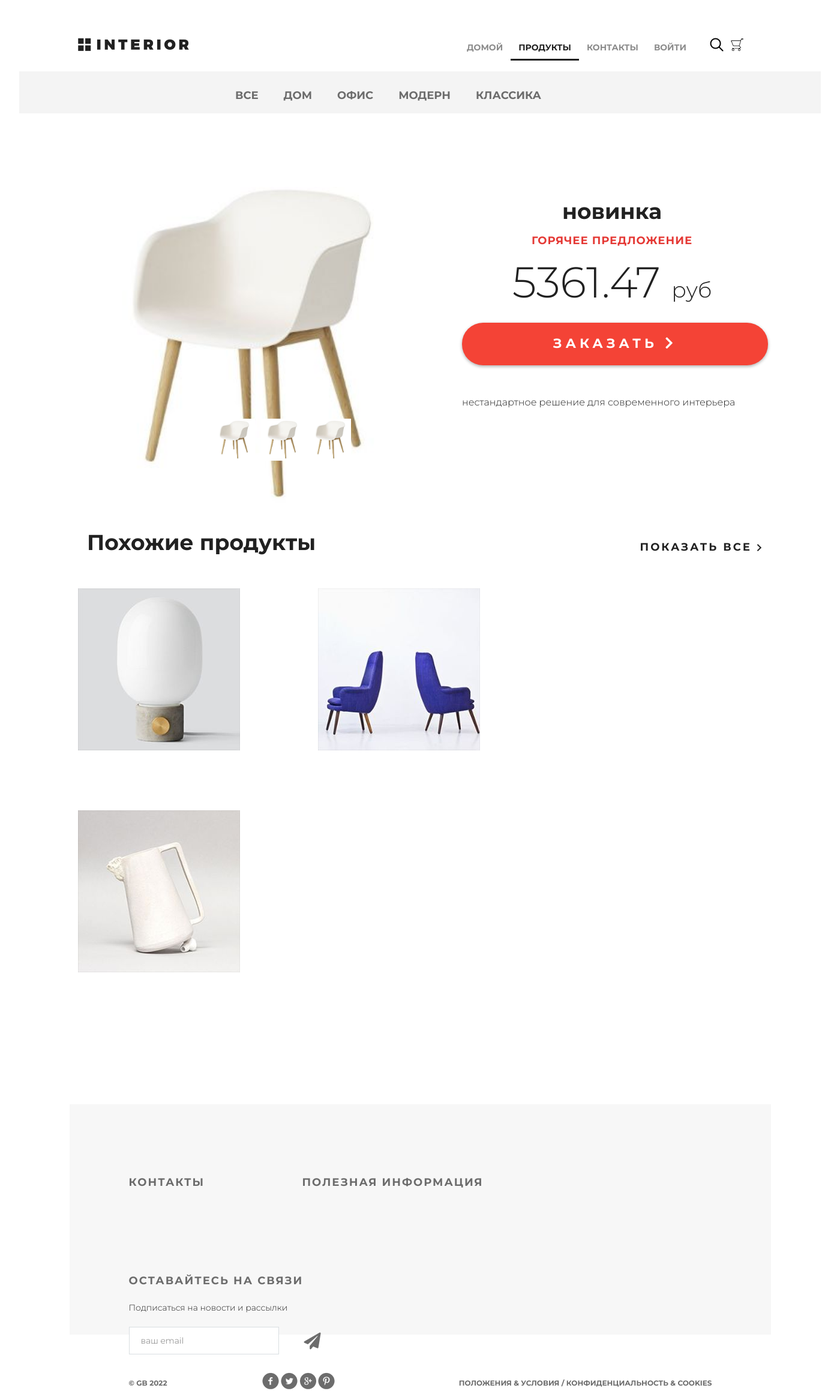
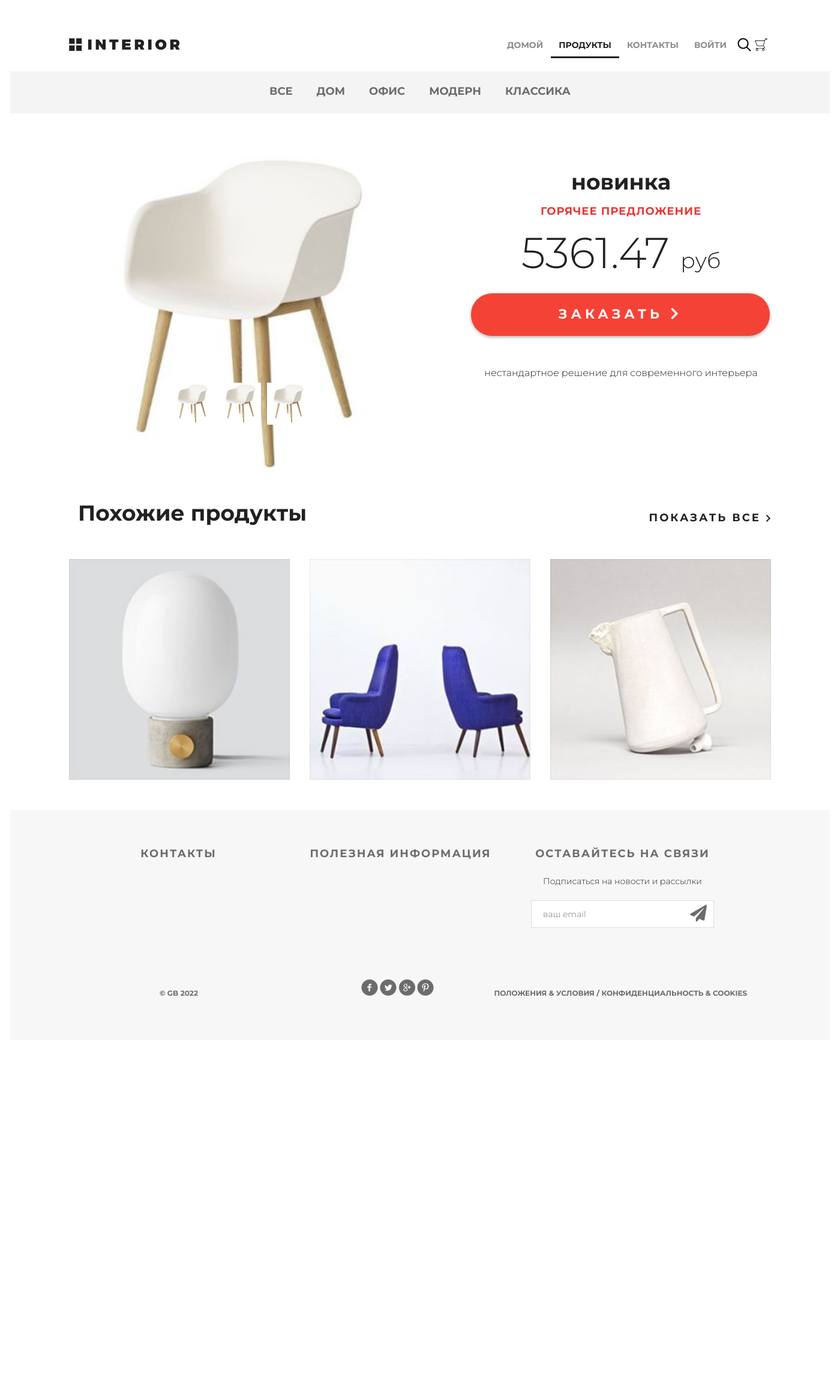
Before and after one commit to mesropt/geekshop, a Django app: page /products/ in a window 1400 px wide. Shown: the whole page at 60% size. After the commit the page ends 1662 px from the top, so only its background shows below. Run offline with Django 3.2, Linux system fonts and the light colour scheme; data comes from the database, SQL or seed files in the repository; parts of the project's set-up code (start-up, migrations or seed data) failed here and were passed over; some libraries are stand-ins or nearby versions.

Commit message:
Lesson 15 (#8)
Lesson_15 ready.

```diff
--- a/mainapp/views.py
+++ b/mainapp/views.py
@@ -1,6 +1,7 @@
 import random
 
 from django.conf import settings
+from django.core.cache import cache
 from django.core.paginator import EmptyPage, PageNotAnInteger, Paginator
 from django.shortcuts import get_object_or_404, render
 from django.utils import timezone
@@ -8,9 +9,84 @@
 from .models import Contact, Product, ProductCategory
 
 
+def get_links_menu():
+    if settings.LOW_CACHE:
+        key = "links_menu"
+        links_menu = cache.get(key)
+        if links_menu is None:
+            # print(f'caching {key}')
+            links_menu = ProductCategory.objects.filter(is_active=True)
+            cache.set(key, links_menu)
+        return links_menu
+    else:
+        return ProductCategory.objects.filter(is_active=True)
+
+
+def get_category(pk):
+    if settings.LOW_CACHE:
+        key = f"category_{pk}"
+        category = cache.get(key)
+        if category is None:
+            category = get_object_or_404(ProductCategory, pk=pk)
+            cache.set(key, category)
+        return category
+    else:
+        return get_object_or_404(ProductCategory, pk=pk)
+
+
+def get_products():
+    if settings.LOW_CACHE:
+        key = "products"
+        products = cache.get(key)
+        if products is None:
+            products = Product.objects.filter(is_active=True, category__is_active=True).select_related("category")
+            cache.set(key, products)
+        return products
+    else:
+        return Product.objects.filter(is_active=True, category__is_active=True).select_related("category")
+
+
+def get_product(pk):
+    if settings.LOW_CACHE:
+        key = f"product_{pk}"
+        product = cache.get(key)
+        if product is None:
+            product = get_object_or_404(Product, pk=pk)
+            cache.set(key, product)
+        return product
+    else:
+        return get_object_or_404(Product, pk=pk)
+
+
+def get_products_orederd_by_price():
+    if settings.LOW_CACHE:
+        key = "products_orederd_by_price"
+        products = cache.get(key)
+        if products is None:
+            products = Product.objects.filter(is_active=True, category__is_active=True).order_by("price")
+            cache.set(key, products)
+        return products
+    else:
+        return Product.objects.filter(is_active=True, category__is_active=True).order_by("price")
+
+
+def get_products_in_category_orederd_by_price(pk):
+    if settings.LOW_CACHE:
+        key = f"products_in_category_orederd_by_price_{pk}"
+        products = cache.get(key)
+        if products is None:
+            products = Product.objects.filter(category__pk=pk, is_active=True, category__is_active=True).order_by(
+                "price"
+            )
+            cache.set(key, products)
+        return products
+    else:
+        return Product.objects.filter(category__pk=pk, is_active=True, category__is_active=True).order_by("price")
+
+
 def main(request):
     title = "главная"
-    products = Product.objects.filter(is_active=True, category__is_active=True)[:3]
+    products = get_products()[:3]
     content = {"title": title, "products": products, "media_url": settings.MEDIA_URL}
     return render(request, "mainapp/index.html", content)
 
@@ -26,7 +102,7 @@
 
 
 def get_hot_product_list():
-    products = Product.objects.filter(is_active=True, category__is_active=True).select_related("category")
+    products = get_products()
     hot_product = random.sample(list(products), 1)[0]
     hot_list = products.exclude(pk=hot_product.pk)[:3]
     return (hot_product, hot_list)
@@ -34,17 +110,15 @@
 
 def products(request, pk=None, page=1):
     title = "продукты"
-    links_menu = ProductCategory.objects.filter(is_active=True)
+    links_menu = get_links_menu()
 
     if pk is not None:
         if str(pk) == str(0):
             category = {"pk": 0, "name": "все"}
-            products = Product.objects.filter(is_active=True, category__is_active=True).order_by("price")
+            products = get_products_orederd_by_price()
         else:
-            category = get_object_or_404(ProductCategory, pk=pk)
-            products = Product.objects.filter(category__pk=pk, is_active=True, category__is_active=True).order_by(
-                "price"
-            )
+            category = get_category(pk)
+            products = get_products_in_category_orederd_by_price(pk)
 
         paginator = Paginator(products, 2)
         try:
@@ -79,13 +153,17 @@
     title = "продукты"
     content = {
         "title": title,
-        "links_menu": ProductCategory.objects.filter(is_active=True),
-        "product": get_object_or_404(Product, pk=pk),
+        "links_menu": get_links_menu(),
+        "product": get_product(pk),
         "media_url": settings.MEDIA_URL,
     }
     return render(request, "mainapp/product.html", content)
 
 
+from django.views.decorators.cache import cache_page
+
+
+@cache_page(600)
 def contact(request):
     title = "о нас"
     visit_date = timezone.now()
--- a/requirements.txt
+++ b/requirements.txt
@@ -18,10 +18,12 @@
 pygraphviz==1.9
 PyJWT==2.3.0
 pyparsing==3.0.7
+python-memcached==1.59
 python3-openid==3.2.0
 pytz==2021.3
 requests==2.27.1
 requests-oauthlib==1.3.1
+six==1.16.0
 social-auth-app-django==5.0.0
 social-auth-core==4.2.0
 sqlparse==0.4.2
--- a/static/style.css
+++ b/static/style.css
@@ -700,37 +700,47 @@
 }
 
 .clr {
-    height: 384px;
+    height: 50px;
 }
 
 .container {
-    width: 1366px;
-    max-width: 1366px;
+    min-width: 1366px;
     margin: 0 auto;
+    padding: 0;
     min-height: 100%;
 }
 
 .slider {
     height: 800px;
+    margin: 0 auto;
+    padding: 0px 98px 0px 98px;
     background-image: url(/static/img/slider.jpg);
-    /*padding-left: 98px;*/
-    padding-left: 78px;
-    padding-right: 211px;
-    position: relative;
+    position: relative;
+}
+
+.header {
+    padding-top: 63px;
+    display: grid;
+    grid-auto-flow: column;
+    justify-content: end;
+}
+
+.header .logo,
+.header .menu,
+.header .search,
+.header .basket {
+    margin: 0 5px 0 0;
 }
 
 .logo {
     background-image: url(/static/img/logo.png);
-    margin-top: 63px;
     width: 185px;
     height: 22px;
-    float: left;
+    position: absolute;
 }
 
 .menu {
     list-style-type: none;
-    margin-top: 67px;
-    float: right;
 }
 
 .menu li {
@@ -770,10 +780,6 @@
     width: 23px;
     height: 23px;
     background-image: url(/static/img/search.png);
-    position: absolute;
-    top: 63px;
-    /*left: 1176px;*/
-    left: 1151px;
 }
 
 .basket {
@@ -781,24 +787,21 @@
     width: 23px;
     height: 23px;
     background-image: url(/static/img/basket.png);
-    position: absolute;
-    top: 63px;
-    /*left: 1210px;*/
-    left: 1185px;
     text-decoration: none;
     color: #555;
 }
 
 .basket span {
     display: block;
-    margin-left: 30px;
-    width: 150px;
-}
-
-.clearfix:after {
-    content: "";
-    display: block;
-    clear: both;
+    margin-left: 28px;
+    width: 85px;
+}
+
+.footer>.clearfix {
+    display: flex;
+    justify-content: space-evenly;
+    width: 100%;
+    margin-bottom: 85px;
 }
 
 .text-slider {
@@ -1294,12 +1301,10 @@
 
 .footer {
     height: 384px;
-    width: 1169px;
+    width: 1366px;
     background-color: #f7f7f7;
-    padding-left: 99px;
-    padding-right: 98px;
-    margin: -384px auto 0;
-    clear: both;
+    margin: 0 auto;
+    padding: 63px;
 }
 
 .footer form {
@@ -1308,24 +1313,17 @@
 
 .footer form a i {
     display: block;
-    width: 21px;
-    height: 21px;
+    width: 32px;
+    height: 32px;
     position: absolute;
     z-index: 2;
-    top: 10px;
-    right: 50px;
+    top: 8px;
+    right: 8px;
     color: #6c6c6c;
 }
 
 .text-footer {
-    margin-top: 120px;
-    width: 221px;
-    float: left;
-    margin-right: 68px;
-}
-
-.text-footer:last-child {
-    margin-right: 0;
+    width: 305px;
 }
 
 .text-footer h3 {
@@ -1333,7 +1331,7 @@
     color: #6c6c6c;
     font-size: 18px;
     font-weight: 700;
-    text-align: left;
+    text-align: center;
     margin-bottom: 22px;
     letter-spacing: 2px;
 }
@@ -1345,7 +1343,7 @@
     font-weight: 300;
     line-height: 24px;
     /* Приближение из-за подстановки шрифтов */
-    text-align: left;
+    text-align: center;
     margin-bottom: 20px;
 }
 
@@ -1374,14 +1372,6 @@
 
 td:first-child {
     width: 235px;
-}
-
-.text-footer:nth-child(2) {
-    width: 422px;
-}
-
-.text-footer:nth-child(3) {
-    width: 363px;
 }
 
 .text-footer input {
@@ -1389,7 +1379,7 @@
     border-color: #d9dee1;
     border-style: solid;
     background-color: #ffffff;
-    width: 250px;
+    width: 100%;
     height: 46px;
     outline: none;
     color: #6c6c6c;
@@ -1409,21 +1399,20 @@
 
 .footer .small {
     text-transform: uppercase;
-    float: left;
     color: #6c6c6c;
     font-size: 12px;
     font-weight: 700;
     line-height: 26px;
-    text-align: left;
-    margin-top: 35px;
+    text-align: center;
+    display: inline-block;
+    margin-left: 186px;
 }
 
 .social {
     height: 28px;
     width: 121px;
-    float: left;
-    margin-left: 158px;
-    margin-top: 30px;
+    display: inline-block;
+    margin: 0 -90px 0 268px;
 }
 
 .social1 {
@@ -1461,16 +1450,10 @@
     margin-left: 3px;
 }
 
-.footer .small:nth-child(4) {
-    float: right;
-}
-
 .hero {
     background-color: #f5f5f5;
     height: 360px;
-    padding-left: 98px;
-    padding-right: 211px;
-    position: relative;
+    padding: 0 98px;
 }
 
 .hero h1 {
@@ -1483,21 +1466,24 @@
     /*text-transform: capitalize;*/
 }
 
+.content {
+    margin: 0 auto;
+    width: 1366px;
+    padding-top: 32px;
+}
+
 .location {
-    padding: 0px 97px;
+    display: flex;
+    justify-content: space-between;
+    padding: 50px 98px 0 98px;
 }
 
 .location-1 {
     height: 368px;
     width: 368px;
     border: 1px solid #9c9c9c;
-    margin: 71px 28px 122px 0px;
-    float: left;
-}
-
-.location-1:last-child {
-    margin: 71px 0px 122px 0px;
-}
+}
+
 
 .location i {
     display: block;
@@ -1635,28 +1621,25 @@
 
 .hero-white {
     background-color: #fff;
-    height: 119px;
-    padding-left: 98px;
-    padding-right: 211px;
-    position: relative;
+    margin: 0 auto;
+    padding: 0 98px 0 98px;
 }
 
 .links {
     height: 70px;
     background-color: #f4f4f4;
-    position: relative;
-    padding-left: 360px;
 }
 
 .links-menu {
-    margin: 27px auto 0px;
-    position: absolute;
+    display: flex;
+    justify-content: center;
+    align-items: center;
+    padding-top: 20px;
 }
 
 .links-menu li {
-    float: left;
     list-style-type: none;
-    padding-right: 42px;
+    margin: 0 20px;
 }
 
 .links-menu li a {
@@ -1688,8 +1671,7 @@
 .details-products {
     padding-left: 98px;
     padding-right: 98px;
-    margin-top: 98px;
-    /*height: 651px; */
+    margin-top: 49px;
     height: 551px;
 }
 
@@ -1710,18 +1692,16 @@
 }
 
 .slider-control {
-    width: 420px;
+    width: 570px;
     height: 70px;
-    margin: 11px auto 0px;
-    padding-left: 150px
+    display: flex;
+    justify-content: center;
 }
 
 .slider-control .block {
     height: 70px;
     width: 70px;
-    position: relative;
-    float: left;
-    margin-right: 10px;
+    margin: 0 5px;
 }
 
 .slider-control a .text {
@@ -1785,7 +1765,7 @@
 .red-button {
     display: block;
     height: 71px;
-    width: 510px;
+    width: 498px;
     border-radius: 35px;
     background-color: #f44336;
     text-align: center;
@@ -1816,7 +1796,7 @@
     font-size: 16px;
     font-weight: 300;
     line-height: 24px;
-    text-align: left;
+    text-align: center;
 }
 
 .description-text p {
@@ -1844,19 +1824,24 @@
 }
 
 .related-products {
-    margin-bottom: 120px;
-}
-
-.related-products .block a img {
-    float: left;
+    display: flex;
+    justify-content: space-between;
+    align-items: center;
+}
+
+.related-products::after {
+    display: none;
+}
+
+.related-products .block a>img {
+    width: 368px;
 }
 
 .related-products .block {
     float: left;
-    margin-right: 30px;
-    display: block;
-    height: 370px;
-    width: 370px;
+    display: block;
+    height: 368px;
+    width: 368px;
     position: relative;
 }
 
```
Also changed, not shown: other parts of static/style.css (+32 -29 lines), basketapp/models.py (+15 -12 lines), geekshop/settings.py (+29 -15 lines), mainapp/templates/mainapp/index.html (+19 -2 lines), ordersapp/templates/ordersapp/order_form.html (+7 -1 lines).
